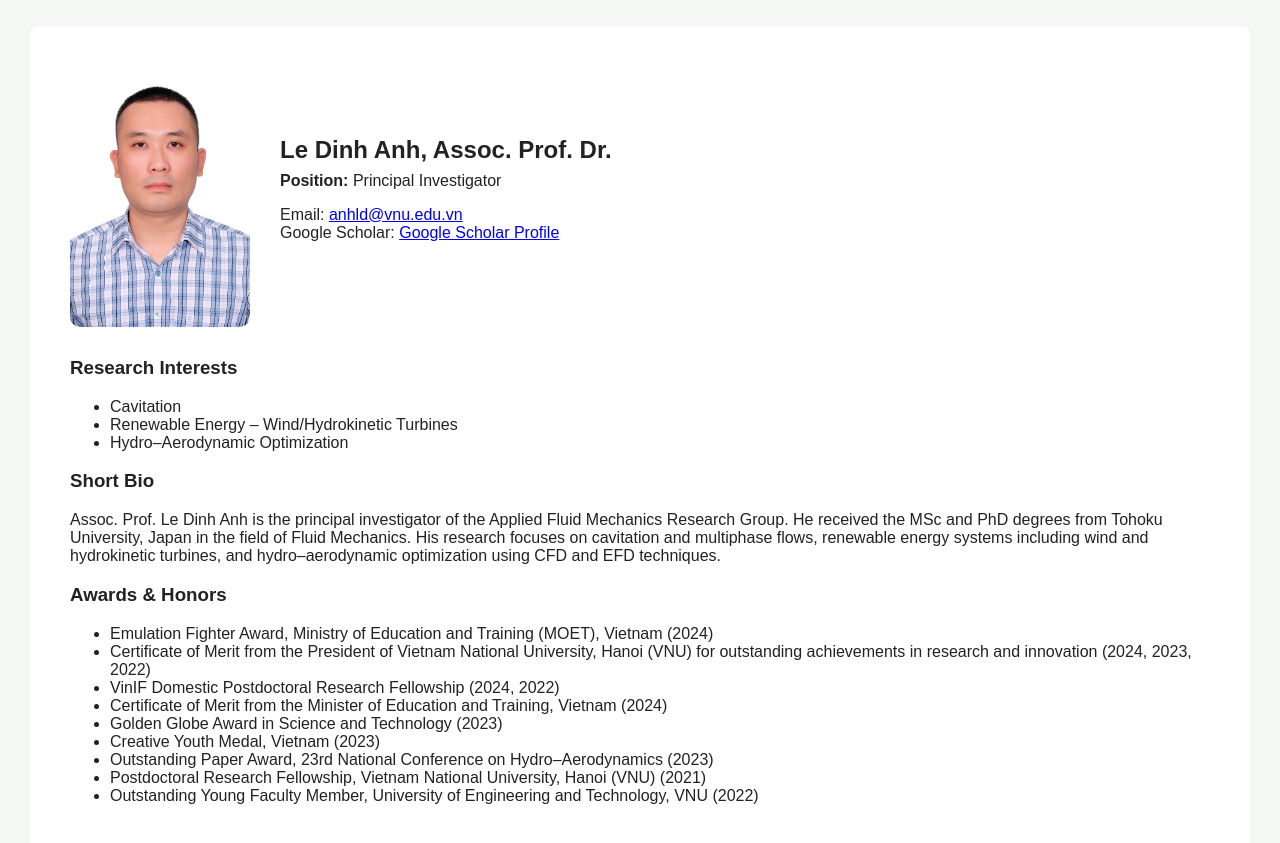
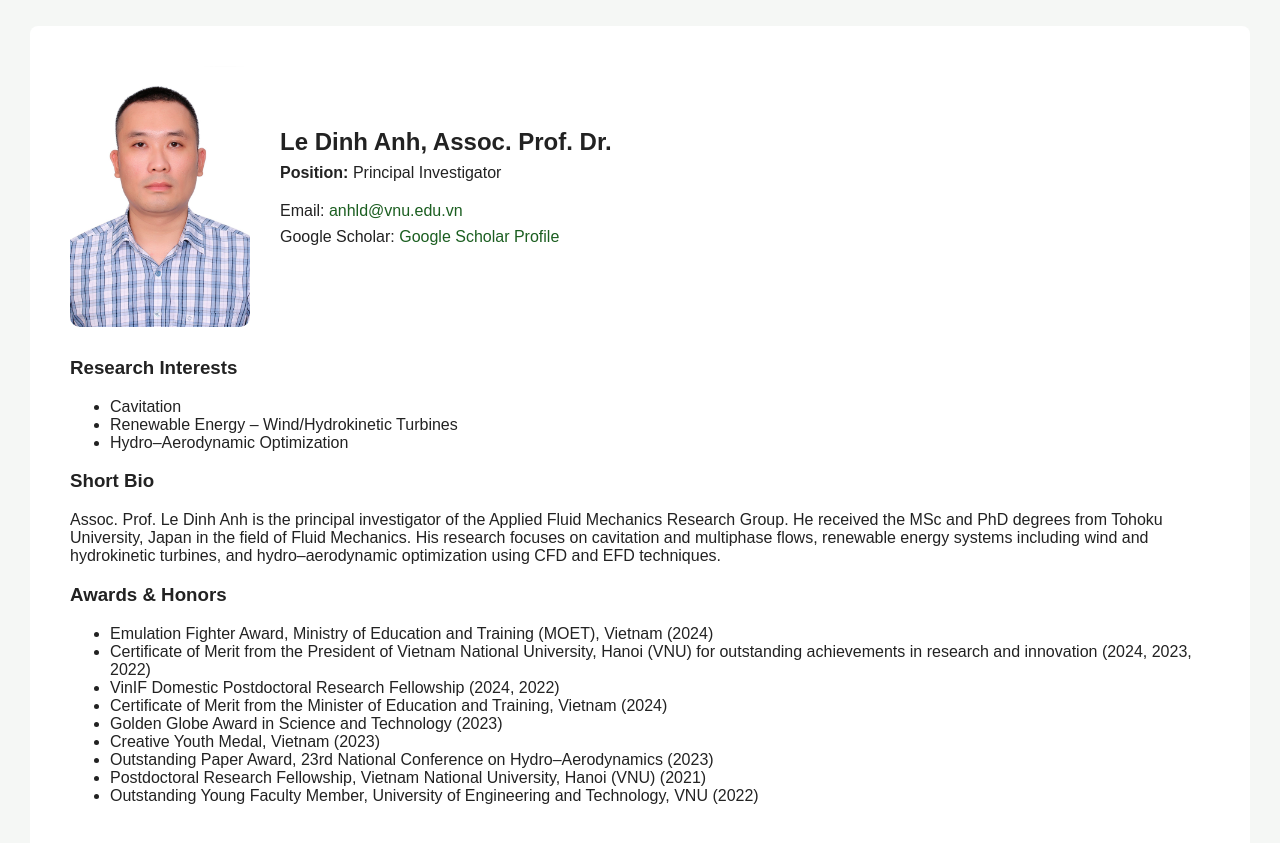
Before and after one commit to AFM-G/AFM-G.github.io, a plain HTML site: page members/Le-Dinh-Anh.html in a window 1280 px wide. Shown: the part 77-920 px from the top of the page. Drawn offline with Linux system fonts and the light colour scheme.

Commit message:
Update style.css

```diff
--- a/assets/css/style.css
+++ b/assets/css/style.css
@@ -251,3 +251,17 @@
   margin-top:8px;
   font-size:16px;
 }
+
+.member-links{
+  margin-top:10px;
+  line-height:1.6;
+}
+
+.member-links a{
+  color:var(--primary);
+  text-decoration:none;
+}
+
+.member-links a:hover{
+  text-decoration:underline;
+}
```
